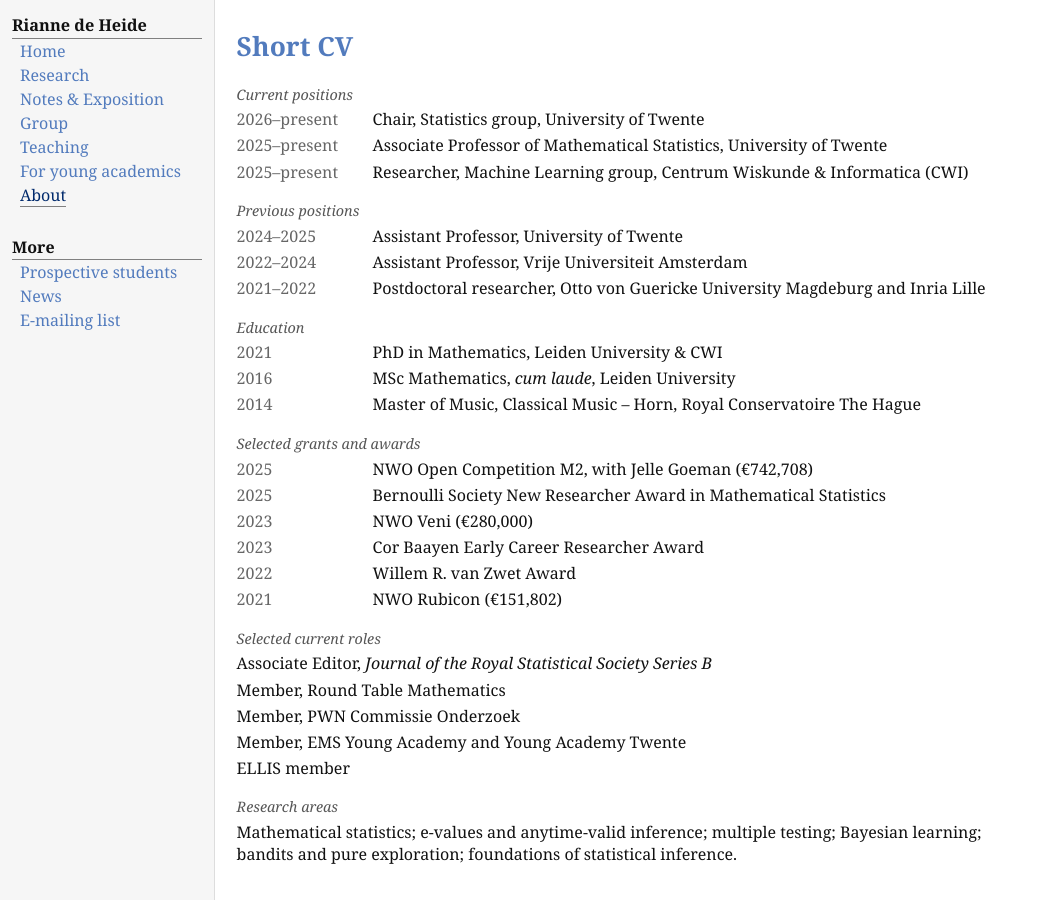
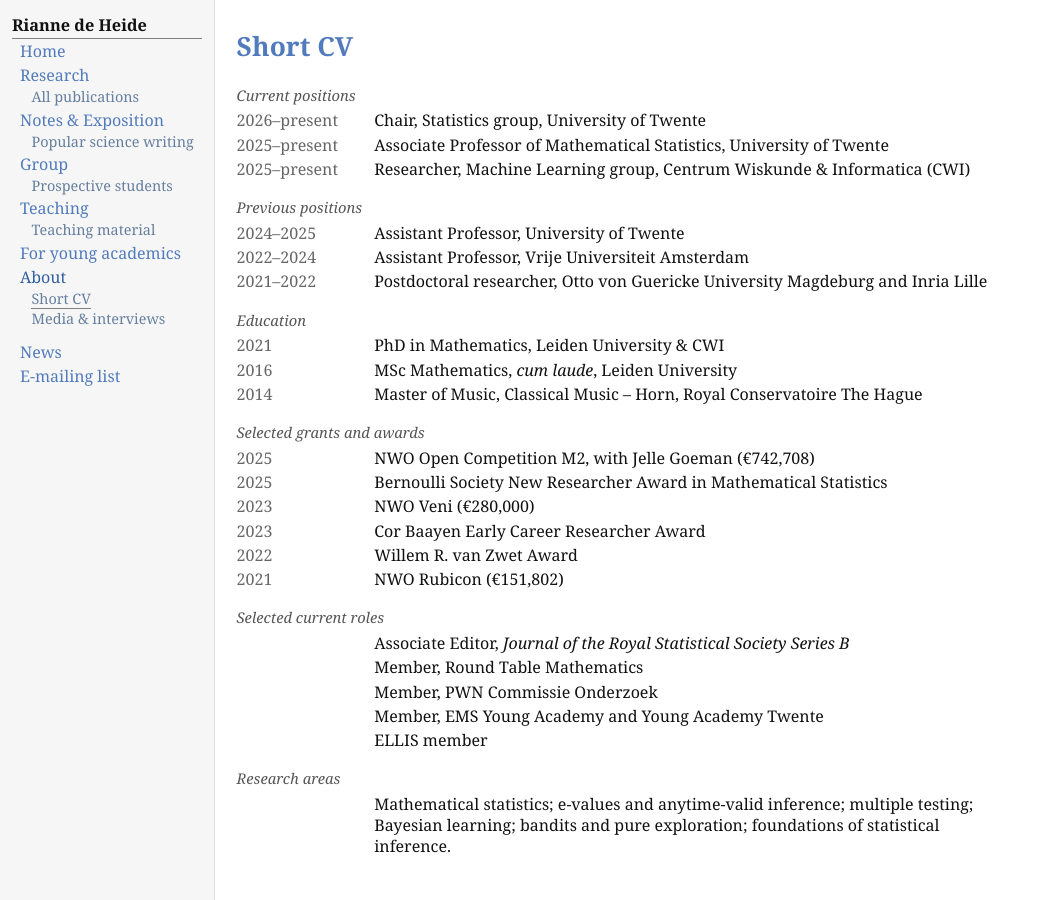
Before and after one commit to RianneDeHeide/website-redesign-preview, a Jekyll site: the page built from short-cv.html, in a window 1280 px wide. Shown: the whole page, without its empty margins (0-1038 px from the left). Built offline with Jekyll 4.4.1, drawn with Linux system fonts in a browser that asks for light colours.

Commit message:
about, cv and navigation update

```diff
--- a/_includes/navigation.html
+++ b/_includes/navigation.html
@@ -1,19 +1,39 @@
+{% assign current_url = page.url %}
+{% assign research_section = false %}
+{% if page.nav == 'research' or page.collection == 'papers' %}{% assign research_section = true %}{% endif %}
+{% assign notes_section = false %}
+{% if page.nav == 'notes' or page.collection == 'notes' %}{% assign notes_section = true %}{% endif %}
+{% assign group_section = false %}
+{% if page.nav == 'group' or current_url == '/students.html' %}{% assign group_section = true %}{% endif %}
+{% assign teaching_section = false %}
+{% if page.nav == 'teaching' %}{% assign teaching_section = true %}{% endif %}
+{% assign about_section = false %}
+{% if page.nav == 'about' %}{% assign about_section = true %}{% endif %}
+
 <aside id="layout-menu">
   <div class="menu-category site-name">Rianne de Heide</div>
-  <nav aria-label="Main navigation">
-    <div class="menu-item"><a {% if page.nav == 'home' %}class="current"{% endif %} href="{{ '/index.html' | relative_url }}">Home</a></div>
-    <div class="menu-item"><a {% if page.nav == 'research' %}class="current"{% endif %} href="{{ '/research.html' | relative_url }}">Research</a></div>
-    <div class="menu-item"><a {% if page.nav == 'notes' %}class="current"{% endif %} href="{{ '/notes.html' | relative_url }}">Notes &amp; Exposition</a></div>
-    <div class="menu-item"><a {% if page.nav == 'group' %}class="current"{% endif %} href="{{ '/group.html' | relative_url }}">Group</a></div>
-    <div class="menu-item"><a {% if page.nav == 'teaching' %}class="current"{% endif %} href="{{ '/teaching.html' | relative_url }}">Teaching</a></div>
-    <div class="menu-item"><a {% if page.nav == 'young' %}class="current"{% endif %} href="{{ '/young-academics.html' | relative_url }}">For young academics</a></div>
-    <div class="menu-item"><a {% if page.nav == 'about' %}class="current"{% endif %} href="{{ '/about.html' | relative_url }}">About</a></div>
-  </nav>
+  <nav aria-label="Site navigation">
+    <div class="menu-item parent"><a {% if page.nav == 'home' %}class="current" aria-current="page"{% endif %} href="{{ '/index.html' | relative_url }}">Home</a></div>
 
-  <div class="menu-category secondary">More</div>
-  <nav aria-label="Additional navigation">
-    <div class="menu-item"><a href="{{ '/students.html' | relative_url }}">Prospective students</a></div>
-    <div class="menu-item"><a href="{{ '/news.html' | relative_url }}">News</a></div>
-    <div class="menu-item"><a href="{{ '/mailinglist.html' | relative_url }}">E-mailing list</a></div>
+    <div class="menu-item parent"><a {% if current_url == '/research.html' %}class="current" aria-current="page"{% elsif research_section %}class="section-current"{% endif %} href="{{ '/research.html' | relative_url }}">Research</a></div>
+    <div class="menu-item child"><a {% if current_url == '/all-publications.html' %}class="current" aria-current="page"{% endif %} href="{{ '/all-publications.html' | relative_url }}">All publications</a></div>
+
+    <div class="menu-item parent"><a {% if current_url == '/notes.html' %}class="current" aria-current="page"{% elsif notes_section %}class="section-current"{% endif %} href="{{ '/notes.html' | relative_url }}">Notes &amp; Exposition</a></div>
+    <div class="menu-item child"><a {% if current_url == '/popular-writing.html' %}class="current" aria-current="page"{% endif %} href="{{ '/popular-writing.html' | relative_url }}">Popular science writing</a></div>
+
+    <div class="menu-item parent"><a {% if current_url == '/group.html' %}class="current" aria-current="page"{% elsif group_section %}class="section-current"{% endif %} href="{{ '/group.html' | relative_url }}">Group</a></div>
+    <div class="menu-item child"><a {% if current_url == '/students.html' %}class="current" aria-current="page"{% endif %} href="{{ '/students.html' | relative_url }}">Prospective students</a></div>
+
+    <div class="menu-item parent"><a {% if current_url == '/teaching.html' %}class="current" aria-current="page"{% elsif teaching_section %}class="section-current"{% endif %} href="{{ '/teaching.html' | relative_url }}">Teaching</a></div>
+    <div class="menu-item child"><a {% if current_url == '/teaching-material.html' %}class="current" aria-current="page"{% endif %} href="{{ '/teaching-material.html' | relative_url }}">Teaching material</a></div>
+
+    <div class="menu-item parent"><a {% if page.nav == 'young' %}class="current" aria-current="page"{% endif %} href="{{ '/young-academics.html' | relative_url }}">For young academics</a></div>
+
+    <div class="menu-item parent"><a {% if current_url == '/about.html' or current_url == '/activities.html' %}class="current" aria-current="page"{% elsif about_section %}class="section-current"{% endif %} href="{{ '/about.html' | relative_url }}">About</a></div>
+    <div class="menu-item child"><a {% if current_url == '/short-cv.html' %}class="current" aria-current="page"{% endif %} href="{{ '/short-cv.html' | relative_url }}">Short CV</a></div>
+    <div class="menu-item child"><a {% if current_url == '/media.html' %}class="current" aria-current="page"{% endif %} href="{{ '/media.html' | relative_url }}">Media &amp; interviews</a></div>
+
+    <div class="menu-item parent utility-start"><a {% if current_url == '/news.html' %}class="current" aria-current="page"{% endif %} href="{{ '/news.html' | relative_url }}">News</a></div>
+    <div class="menu-item parent"><a {% if current_url == '/mailinglist.html' %}class="current" aria-current="page"{% endif %} href="{{ '/mailinglist.html' | relative_url }}">E-mailing list</a></div>
   </nav>
 </aside>
--- a/_layouts/default.html
+++ b/_layouts/default.html
@@ -10,7 +10,7 @@
   {% if page.publication_date %}<meta name="citation_publication_date" content="{{ page.publication_date | escape }}">{% endif %}
   {% if page.pdf_url %}<meta name="citation_pdf_url" content="{{ page.pdf_url | absolute_url }}">{% endif %}
 {% endif %}
-  <link rel="stylesheet" href="{{ '/assets/style.css' | relative_url }}?v=20260820b">
+  <link rel="stylesheet" href="{{ '/assets/style.css' | relative_url }}?v=20260820d">
 </head>
 <body>
   <div class="site-shell">
--- a/assets/style.css
+++ b/assets/style.css
@@ -111,42 +111,54 @@ img { max-width: 100%; height: auto; }
 .paper-title-link { color: inherit; }
 .paper-title-link:hover { color: #224b8d; }
 
-/* Short CV: deliberately quieter than ordinary content pages */
-.short-cv {
-  max-width: 780px;
+
+/* Hierarchical navigation */
+#layout-menu .menu-item.parent { padding-left: 16px; text-indent: -16px; }
+#layout-menu .menu-item.child {
+  padding-left: 1.35em;
+  text-indent: 0;
+  font-size: 0.90em;
 }
-.cv-section-label {
-  margin-top: 1.25em;
-  margin-bottom: 0.4em;
+#layout-menu .menu-item.child a {
+  margin-left: 0;
+  color: #667f9f;
+  line-height: 1.42em;
+}
+#layout-menu a.section-current { color: #315f9f; }
+#layout-menu .menu-item.utility-start { margin-top: 0.65em; }
+
+/* Short CV: deliberately quiet and compact */
+.short-cv { max-width: 780px; }
+.short-cv-table { border-collapse: collapse; width: 100%; margin: 0; }
+.short-cv-table th, .short-cv-table td { border: 0; text-align: left; vertical-align: top; }
+.short-cv-table th.cv-section {
+  padding: 1.05em 0 0.28em;
   color: #555;
-  font-size: 0.9em;
+  font-size: 0.92em;
   font-weight: normal;
   font-style: italic;
 }
-.cv-row {
-  display: grid;
-  grid-template-columns: 7.7em minmax(0, 1fr);
-  column-gap: 0.8em;
-  margin-bottom: 0.28em;
-  line-height: 1.35;
-}
-.cv-year {
+.short-cv-table tr:first-child th.cv-section { padding-top: 0; }
+.short-cv-table td { padding: 0.10em 0; line-height: 1.32; }
+.short-cv-table td.cv-date {
+  width: 7.6em;
+  padding-right: 1em;
   color: #666;
   white-space: nowrap;
+  font-variant-numeric: tabular-nums;
 }
-.cv-row-undated {
-  display: block;
-}
-.cv-research {
-  margin-bottom: 0;
+.about-links { margin-bottom: 1.05em; }
+
+@media (max-width: 760px) {
+  #layout-menu nav { display: block; }
+  #layout-menu .menu-item.parent { padding-left: 0; text-indent: 0; }
+  #layout-menu .menu-item.child { padding-left: 1em; }
+  #layout-menu .menu-item.utility-start { margin-top: 0.55em; }
 }
 @media (max-width: 560px) {
-  .cv-row {
-    display: block;
-    margin-bottom: 0.55em;
-  }
-  .cv-year {
-    display: block;
-    margin-bottom: 0.05em;
-  }
+  .short-cv-table, .short-cv-table tbody, .short-cv-table tr,
+  .short-cv-table td, .short-cv-table th { display: block; width: auto; }
+  .short-cv-table th.cv-section { padding-top: 1em; }
+  .short-cv-table td.cv-date { padding-top: 0.28em; padding-bottom: 0; }
+  .short-cv-table td:not(.cv-date) { padding-bottom: 0.25em; }
 }
--- a/short-cv.html
+++ b/short-cv.html
@@ -7,37 +7,58 @@ nav: "about"
 <h1>Short CV</h1>
 </div>
 
+<style>
+/* Kept here as well as in the site stylesheet so the compact CV layout is robust. */
+.short-cv { max-width: 780px; }
+.short-cv-table { border-collapse: collapse; width: 100%; margin: 0; }
+.short-cv-table th, .short-cv-table td { border: 0; text-align: left; vertical-align: top; }
+.short-cv-table th.cv-section { padding: 1.05em 0 0.28em; color: #555; font-size: 0.92em; font-weight: normal; font-style: italic; }
+.short-cv-table tr:first-child th.cv-section { padding-top: 0; }
+.short-cv-table td { padding: 0.10em 0; line-height: 1.32; }
+.short-cv-table td.cv-date { width: 7.6em; padding-right: 1em; color: #666; white-space: nowrap; font-variant-numeric: tabular-nums; }
+@media (max-width: 560px) {
+  .short-cv-table, .short-cv-table tbody, .short-cv-table tr, .short-cv-table td, .short-cv-table th { display: block; width: auto; }
+  .short-cv-table th.cv-section { padding-top: 1em; }
+  .short-cv-table td.cv-date { padding-top: 0.28em; padding-bottom: 0; }
+  .short-cv-table td:not(.cv-date) { padding-bottom: 0.25em; }
+}
+</style>
+
 <div class="short-cv">
-  <div class="cv-section-label">Current positions</div>
-  <div class="cv-row"><span class="cv-year">2026–present</span><span>Chair, Statistics group, University of Twente</span></div>
-  <div class="cv-row"><span class="cv-year">2025–present</span><span>Associate Professor of Mathematical Statistics, University of Twente</span></div>
-  <div class="cv-row"><span class="cv-year">2025–present</span><span>Researcher, Machine Learning group, Centrum Wiskunde &amp; Informatica (CWI)</span></div>
+<table class="short-cv-table">
+<tbody>
+<tr><th class="cv-section" colspan="2">Current positions</th></tr>
+<tr><td class="cv-date">2026–present</td><td>Chair, Statistics group, University of Twente</td></tr>
+<tr><td class="cv-date">2025–present</td><td>Associate Professor of Mathematical Statistics, University of Twente</td></tr>
+<tr><td class="cv-date">2025–present</td><td>Researcher, Machine Learning group, Centrum Wiskunde &amp; Informatica (CWI)</td></tr>
 
-  <div class="cv-section-label">Previous positions</div>
-  <div class="cv-row"><span class="cv-year">2024–2025</span><span>Assistant Professor, University of Twente</span></div>
-  <div class="cv-row"><span class="cv-year">2022–2024</span><span>Assistant Professor, Vrije Universiteit Amsterdam</span></div>
-  <div class="cv-row"><span class="cv-year">2021–2022</span><span>Postdoctoral researcher, Otto von Guericke University Magdeburg and Inria Lille</span></div>
+<tr><th class="cv-section" colspan="2">Previous positions</th></tr>
+<tr><td class="cv-date">2024–2025</td><td>Assistant Professor, University of Twente</td></tr>
+<tr><td class="cv-date">2022–2024</td><td>Assistant Professor, Vrije Universiteit Amsterdam</td></tr>
+<tr><td class="cv-date">2021–2022</td><td>Postdoctoral researcher, Otto von Guericke University Magdeburg and Inria Lille</td></tr>
 
-  <div class="cv-section-label">Education</div>
-  <div class="cv-row"><span class="cv-year">2021</span><span>PhD in Mathematics, Leiden University &amp; CWI</span></div>
-  <div class="cv-row"><span class="cv-year">2016</span><span>MSc Mathematics, <i>cum laude</i>, Leiden University</span></div>
-  <div class="cv-row"><span class="cv-year">2014</span><span>Master of Music, Classical Music – Horn, Royal Conservatoire The Hague</span></div>
+<tr><th class="cv-section" colspan="2">Education</th></tr>
+<tr><td class="cv-date">2021</td><td>PhD in Mathematics, Leiden University &amp; CWI</td></tr>
+<tr><td class="cv-date">2016</td><td>MSc Mathematics, <i>cum laude</i>, Leiden University</td></tr>
+<tr><td class="cv-date">2014</td><td>Master of Music, Classical Music – Horn, Royal Conservatoire The Hague</td></tr>
 
-  <div class="cv-section-label">Selected grants and awards</div>
-  <div class="cv-row"><span class="cv-year">2025</span><span>NWO Open Competition M2, with Jelle Goeman (€742,708)</span></div>
-  <div class="cv-row"><span class="cv-year">2025</span><span>Bernoulli Society New Researcher Award in Mathematical Statistics</span></div>
-  <div class="cv-row"><span class="cv-year">2023</span><span>NWO Veni (€280,000)</span></div>
-  <div class="cv-row"><span class="cv-year">2023</span><span>Cor Baayen Early Career Researcher Award</span></div>
-  <div class="cv-row"><span class="cv-year">2022</span><span>Willem R. van Zwet Award</span></div>
-  <div class="cv-row"><span class="cv-year">2021</span><span>NWO Rubicon (€151,802)</span></div>
+<tr><th class="cv-section" colspan="2">Selected grants and awards</th></tr>
+<tr><td class="cv-date">2025</td><td>NWO Open Competition M2, with Jelle Goeman (€742,708)</td></tr>
+<tr><td class="cv-date">2025</td><td>Bernoulli Society New Researcher Award in Mathematical Statistics</td></tr>
+<tr><td class="cv-date">2023</td><td>NWO Veni (€280,000)</td></tr>
+<tr><td class="cv-date">2023</td><td>Cor Baayen Early Career Researcher Award</td></tr>
+<tr><td class="cv-date">2022</td><td>Willem R. van Zwet Award</td></tr>
+<tr><td class="cv-date">2021</td><td>NWO Rubicon (€151,802)</td></tr>
 
-  <div class="cv-section-label">Selected current roles</div>
-  <div class="cv-row cv-row-undated"><span>Associate Editor, <i>Journal of the Royal Statistical Society Series B</i></span></div>
-  <div class="cv-row cv-row-undated"><span>Member, Round Table Mathematics</span></div>
-  <div class="cv-row cv-row-undated"><span>Member, PWN Commissie Onderzoek</span></div>
-  <div class="cv-row cv-row-undated"><span>Member, EMS Young Academy and Young Academy Twente</span></div>
-  <div class="cv-row cv-row-undated"><span>ELLIS member</span></div>
+<tr><th class="cv-section" colspan="2">Selected current roles</th></tr>
+<tr><td class="cv-date"></td><td>Associate Editor, <i>Journal of the Royal Statistical Society Series B</i></td></tr>
+<tr><td class="cv-date"></td><td>Member, Round Table Mathematics</td></tr>
+<tr><td class="cv-date"></td><td>Member, PWN Commissie Onderzoek</td></tr>
+<tr><td class="cv-date"></td><td>Member, EMS Young Academy and Young Academy Twente</td></tr>
+<tr><td class="cv-date"></td><td>ELLIS member</td></tr>
 
-  <div class="cv-section-label">Research areas</div>
-  <p class="cv-research">Mathematical statistics; e-values and anytime-valid inference; multiple testing; Bayesian learning; bandits and pure exploration; foundations of statistical inference.</p>
+<tr><th class="cv-section" colspan="2">Research areas</th></tr>
+<tr><td class="cv-date"></td><td>Mathematical statistics; e-values and anytime-valid inference; multiple testing; Bayesian learning; bandits and pure exploration; foundations of statistical inference.</td></tr>
+</tbody>
+</table>
 </div>
```
Also changed, not shown: _includes/about-content.html (+9 -3 lines).
